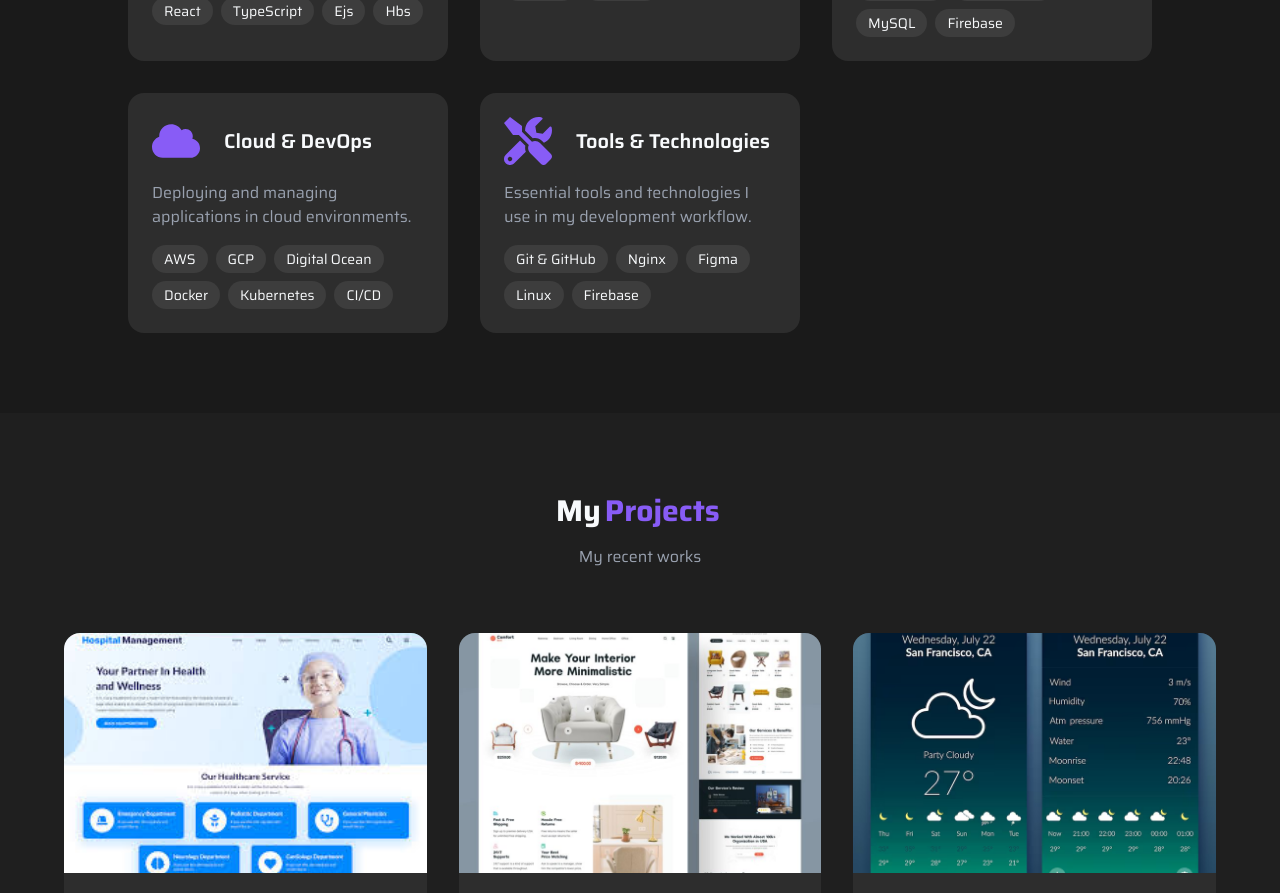
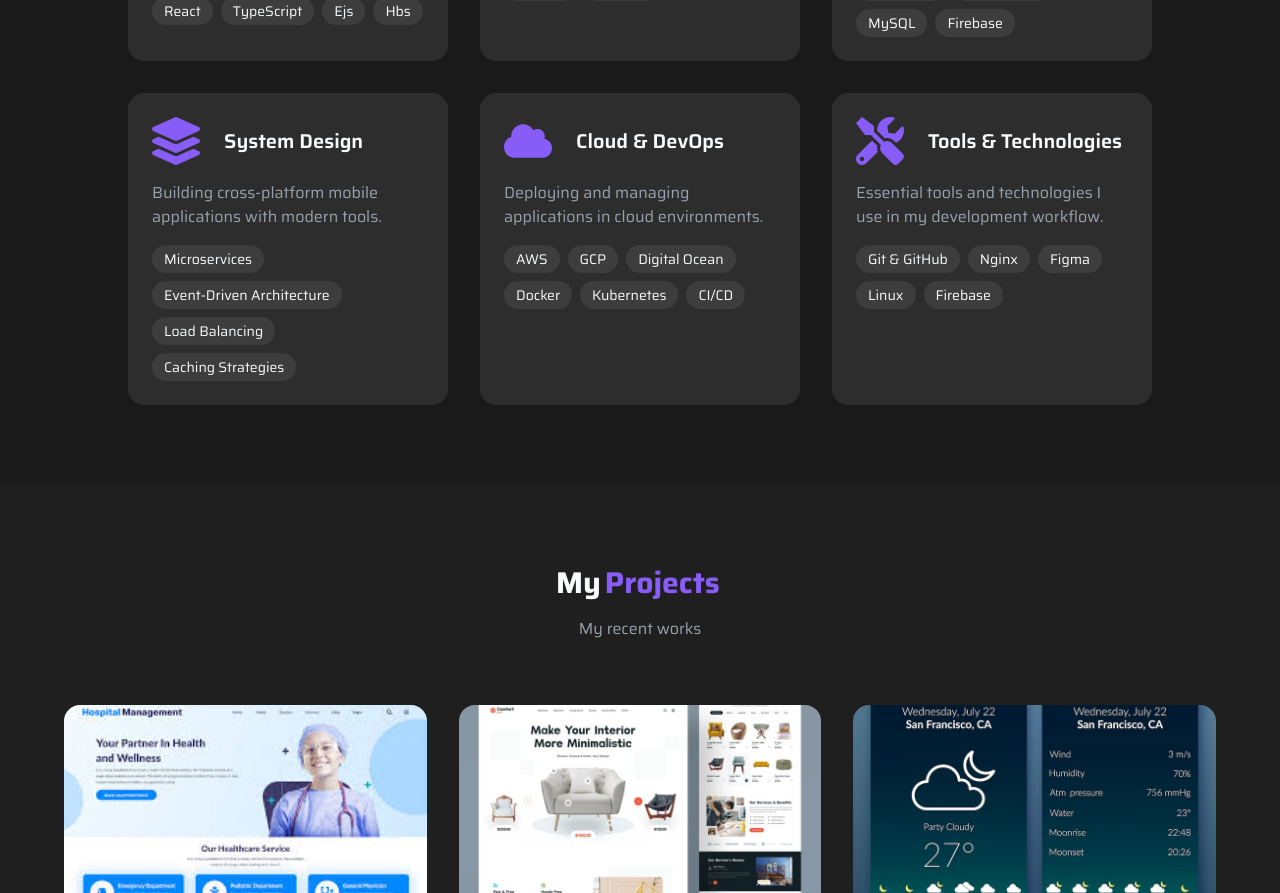
Before and after one commit to Pv-Sivaprasad/Portfolio, a React (Vite) app: page / in a window 1280 px wide. Shown: the part 2315-3208 px from the top of the page. Built offline with nearby package versions, Linux system fonts and the light colour scheme.

Commit message:
added skills

```diff
--- a/src/assets/assets.js
+++ b/src/assets/assets.js
@@ -1,4 +1,4 @@
-import { FaLightbulb,FaDraftingCompass , FaPaintBrush, FaCode, FaReact, FaServer, FaMobileAlt, FaTools, FaNodeJs, FaStripe, FaVuejs, FaFire, FaDatabase, FaCloud, FaRobot, FaPaypal, FaDocker, FaCss3 } from 'react-icons/fa';
+import { FaLightbulb,FaDraftingCompass , FaPaintBrush, FaCode, FaReact, FaServer, FaMobileAlt, FaTools, FaNodeJs, FaStripe, FaVuejs, FaFire, FaDatabase, FaCloud,FaLayerGroup, FaPaypal, FaDocker, FaCss3 } from 'react-icons/fa';
 
 import profileImg7 from '../assets/siva.jpg'
 import projectImg1 from '../assets/Furniture.jpg';
@@ -62,12 +62,12 @@ export const skills = [
     description: 'Designing and optimizing databases for performance and scalability.',
     tags: ['MongoDB', 'PostgreSQL', 'MySQL', 'Firebase']
   },
-  // {
-  //   title: 'Mobile Development',
-  //   icon: FaMobileAlt,
-  //   description: 'Building cross-platform mobile applications with modern tools.',
-  //   tags: ['React Native', 'Flutter', 'Ionic', 'Swift']
-  // },
+  {
+    title: 'System Design',
+    icon: FaLayerGroup,
+    description: 'Building cross-platform mobile applications with modern tools.',
+    tags: ['Microservices', 'Event-Driven Architecture', 'Load Balancing', 'Caching Strategies']
+  },
   {
     title: 'Cloud & DevOps',
     icon: FaCloud,
```
